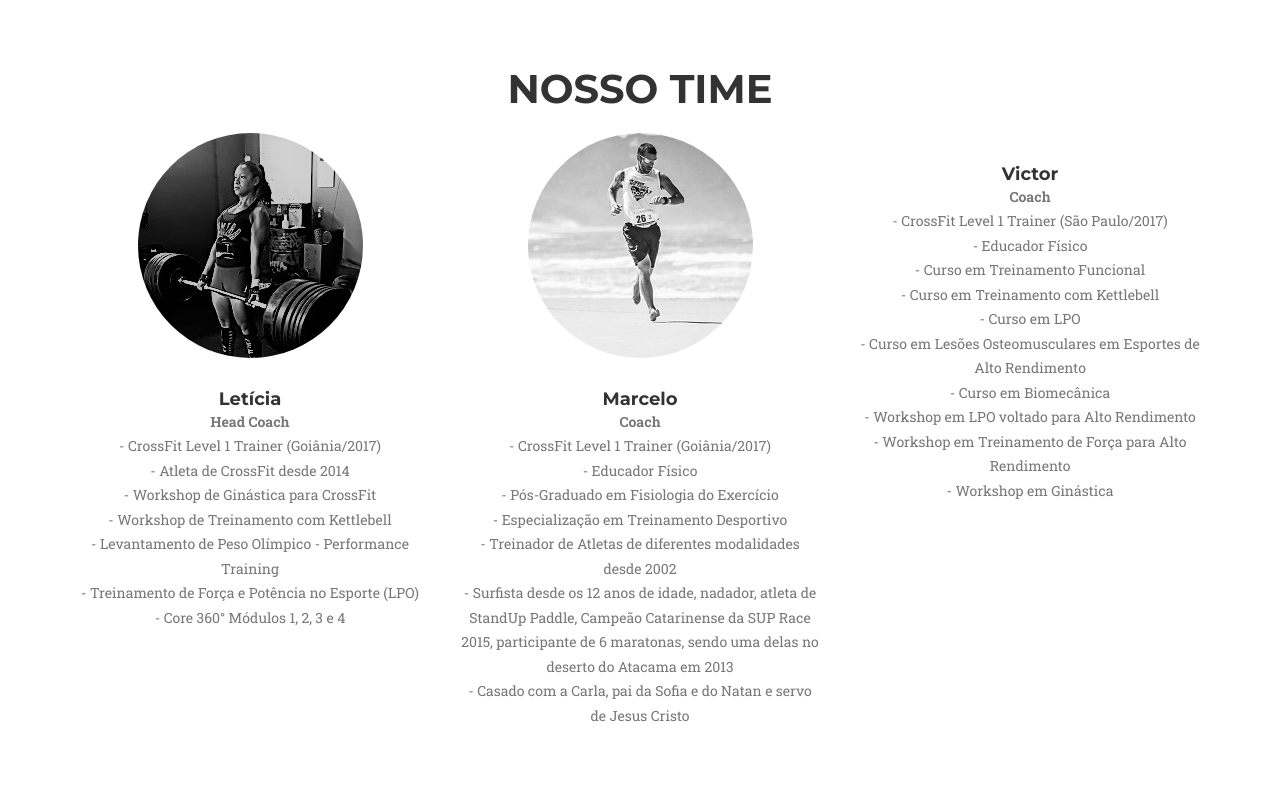
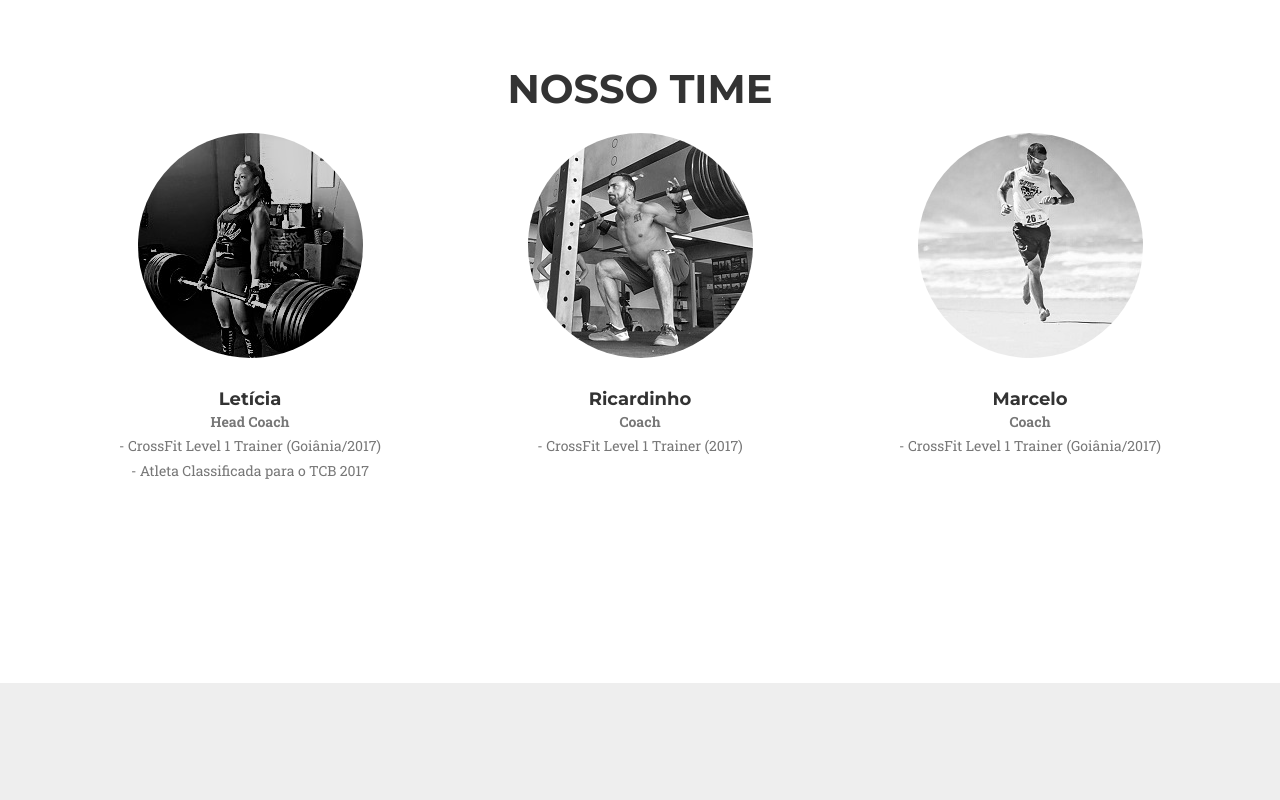
Before and after one commit to H3134/LagoaCrossfit, a website: page index.html in a window 1280 px wide. Shown: the part 1540-2340 px from the top of the page. Drawn offline with nearby package versions, Linux system fonts and the light colour scheme; a web font is replaced by a local one.

Commit message:
Update index.html

```diff
--- a/index.html
+++ b/index.html
@@ -129,12 +129,17 @@
             <h4>Letícia</h4>
             <p class="text-muted"><b>Head Coach</b><br>
               - CrossFit Level 1 Trainer (Goiânia/2017)<br>
-              - Atleta de CrossFit desde 2014<br>
-              - Workshop de Ginástica para CrossFit<br>
-              - Workshop de Treinamento com Kettlebell<br>
-              - Levantamento de Peso Olímpico - Performance Training <br>
-              - Treinamento de Força e Potência no Esporte (LPO)<br>
-              - Core 360° Módulos 1, 2, 3 e 4<br>
+              - Atleta Classificada para o TCB 2017<br>
+            </p>
+          </div>
+        </div>
+
+        <div class="col-sm-4">
+          <div class="team-member">
+            <img src="img/team/ricardinho1.jpg" class="img-responsive img-circle" alt="">
+            <h4>Ricardinho</h4>
+            <p class="text-muted"><b>Coach</b><br>
+              - CrossFit Level 1 Trainer (2017)<br>
             </p>
           </div>
         </div>
@@ -145,34 +150,10 @@
             <h4>Marcelo</h4>
             <p class="text-muted"><b>Coach</b><br>
               - CrossFit Level 1 Trainer (Goiânia/2017)<br>
-              - Educador Físico<br>
-              - Pós-Graduado em Fisiologia do Exercício<br>
-              - Especialização em Treinamento Desportivo<br>
-              - Treinador de Atletas de diferentes modalidades desde 2002<br>
-              - Surfista desde os 12 anos de idade, nadador, atleta de StandUp Paddle, Campeão Catarinense da SUP Race 2015, participante de 6 maratonas, sendo uma delas no deserto do Atacama em 2013<br>
-              - Casado com a Carla, pai da Sofia e do Natan e servo de Jesus Cristo<br>
             </p>
           </div>
         </div>
 
-        <div class="col-sm-4">
-          <div class="team-member">
-            <img src="img/team/victor.jpg" class="img-responsive img-circle" alt="">
-            <h4>Victor</h4>
-            <p class="text-muted"><b>Coach</b><br>
-              - CrossFit Level 1 Trainer (São Paulo/2017)<br>
-              - Educador Físico<br>
-              - Curso em Treinamento Funcional<br>
-              - Curso em Treinamento com Kettlebell<br>
-              - Curso em LPO <br>
-              - Curso em Lesões Osteomusculares em Esportes de Alto Rendimento<br>
-              - Curso em Biomecânica <br>
-              - Workshop em LPO voltado para Alto Rendimento <br>
-              - Workshop em Treinamento de Força para Alto Rendimento<br>
-              - Workshop em Ginástica<br>
-            </p>
-          </div>
-        </div>
       </div>
 
     </div>
@@ -357,7 +338,7 @@
     <div class="row">
       <div class="col-md-6">
         <span class="copyright">
-          &copy;2017 Lagoa da Conceição CrossFit - Todos os direitos reservados
+          &copy;2018 Lagoa da Conceição CrossFit - Todos os direitos reservados
         </span>
       </div>
       <div class="col-md-6" align:left>
```
